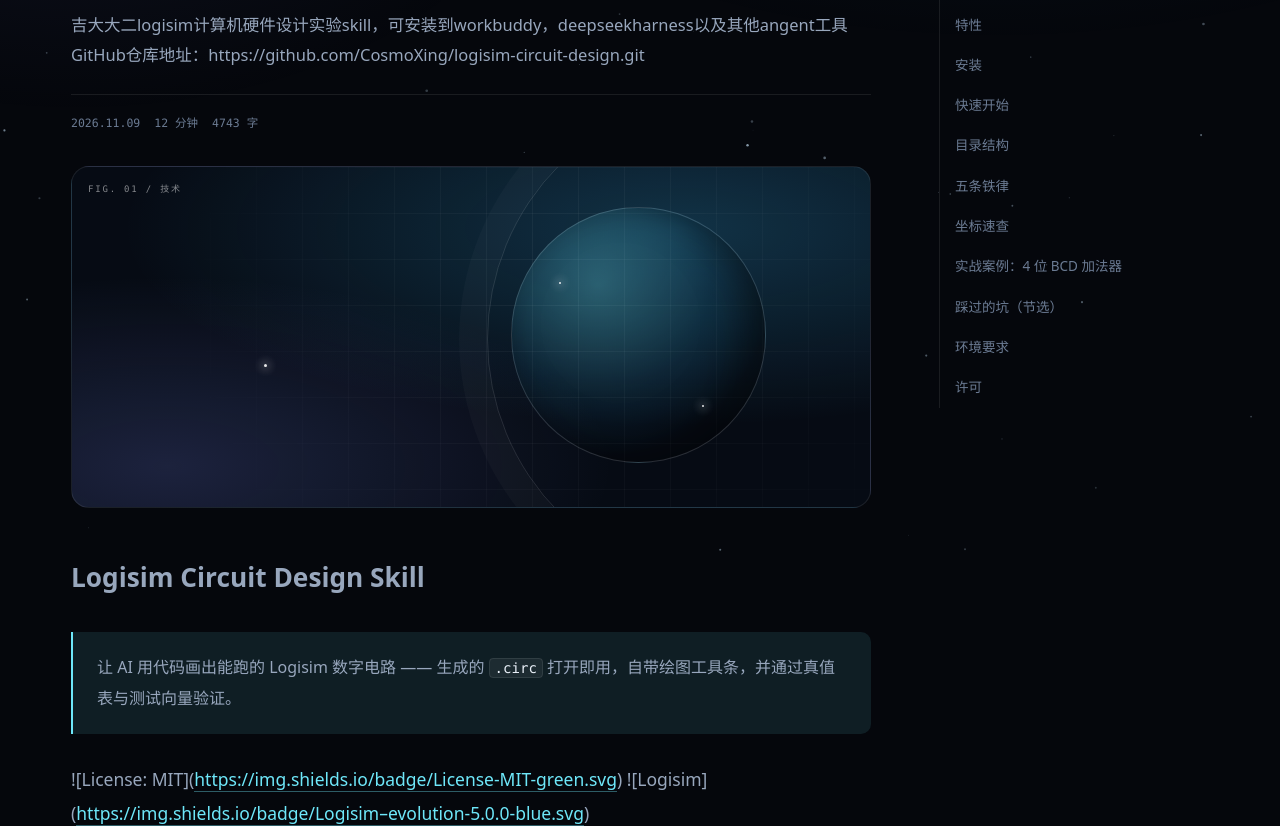
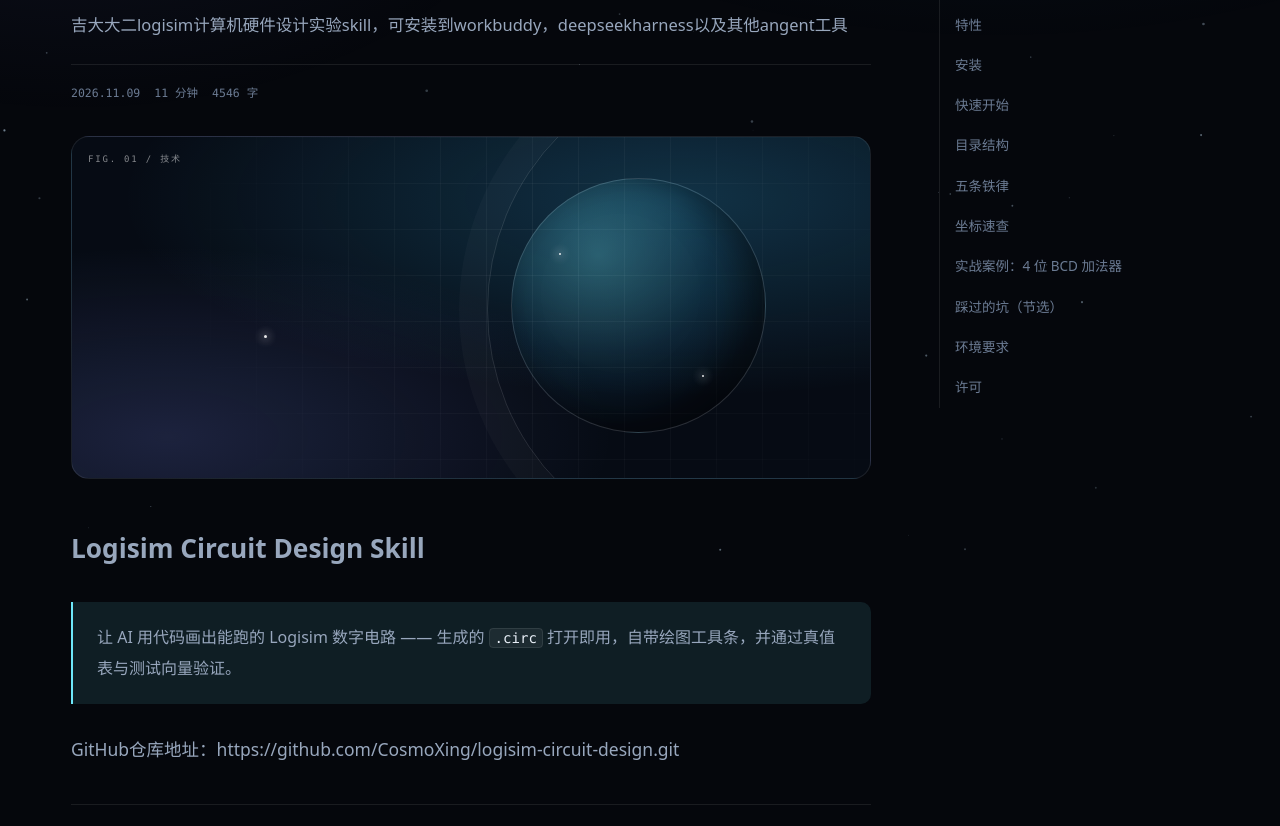
Before and after one commit to CosmoXing/XingBlog, an Astro site: page /posts/tech/logisim-circuit-design in a window 1280 px wide. Shown: the part 246-1072 px from the top of the page. Built offline with nearby package versions, Linux system fonts and the light colour scheme; Astro itself is replaced by a stand-in of ours.

Commit message:
Update src/content/blog/tech/logisim-circuit-design
Co-authored-by: CosmoXing <struggle-1110@outlook.com>

```diff
--- a/src/content/blog/tech/logisim-circuit-design.md
+++ b/src/content/blog/tech/logisim-circuit-design.md
@@ -1,8 +1,6 @@
 ---
 title: logisim-circuit-design
-description: |-
-  吉大大二logisim计算机硬件设计实验skill，可安装到workbuddy，deepseekharness以及其他angent工具
-  GitHub仓库地址：https://github.com/CosmoXing/logisim-circuit-design.git
+description: 吉大大二logisim计算机硬件设计实验skill，可安装到workbuddy，deepseekharness以及其他angent工具
 pubDate: 2026-11-09
 category: 技术
 tags: []
@@ -13,8 +11,7 @@ draft: false
 
 > 让 AI 用代码画出能跑的 Logisim 数字电路 —— 生成的 `.circ` 打开即用，自带绘图工具条，并通过真值表与测试向量验证。
 
-!\[License: MIT]\([https://img.shields.io/badge/License-MIT-green.svg](https://img.shields.io/badge/License-MIT-green.svg))
-!\[Logisim]\([https://img.shields.io/badge/Logisim--evolution-5.0.0-blue.svg](https://img.shields.io/badge/Logisim--evolution-5.0.0-blue.svg))
+GitHub仓库地址：https\://github.com/CosmoXing/logisim-circuit-design.git
 
 ---
 
```
